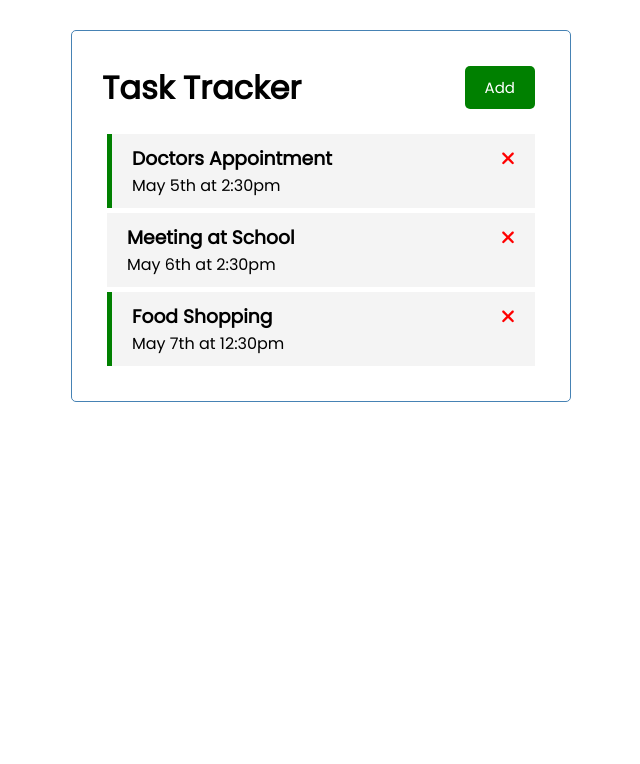
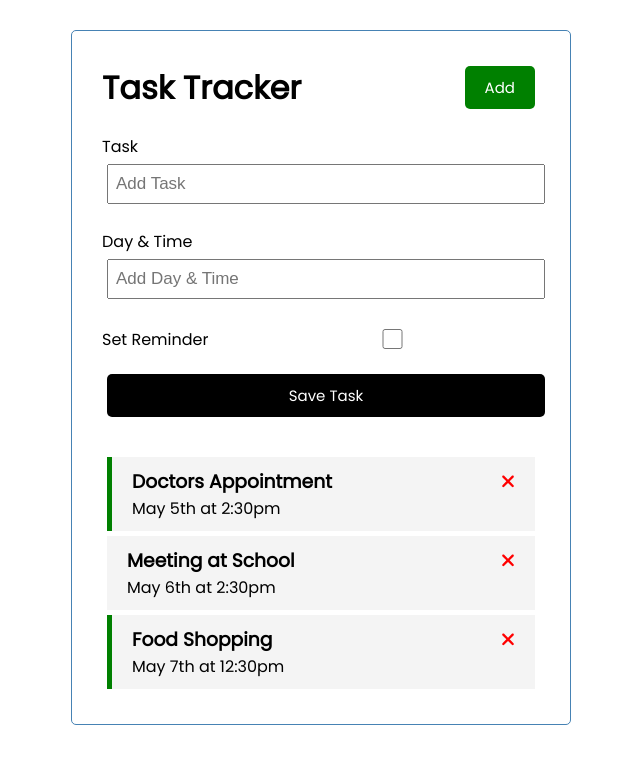
Before and after one commit to MK-CIAN/taskApp, an Angular app: page / in a window 1280 px wide. Shown: the top 764 px of the page, without its empty margins (319-959 px from the left). Built offline with nearby package versions, Linux system fonts and the light colour scheme; data requests are answered from the project's data file.

Commit message:
Add Task Complete

```diff
--- /dev/null
+++ b/src/app/components/add-task/add-task.component.css
@@ -0,0 +1,3 @@
+.add-form {
+    margin-bottom: 40px;
+}
--- /dev/null
+++ b/src/app/components/add-task/add-task.component.html
@@ -0,0 +1,18 @@
+<form class="add-form" (ngSubmit)="onSubmit()">
+    <div class="form-control">
+        <label for="text">Task</label>
+        <input type="text" name="text" [(ngModel)]="text"
+        id="text" placeholder="Add Task"/>
+    </div>
+    <div class="form-control">
+        <label for="day">Day & Time</label>
+        <input type="text" name="day" [(ngModel)]="day"
+        id="day" placeholder="Add Day & Time"/>
+    </div>
+    <div class="form-control form-control-check">
+        <label for="reminder">Set Reminder</label>
+        <input type="checkbox" name="reminder" [(ngModel)]="reminder"
+        id="reminder" />
+    </div>
+    <input type="submit" value="Save Task" class="btn btn-block" />
+</form>
--- /dev/null
+++ b/src/app/components/add-task/add-task.component.ts
@@ -0,0 +1,38 @@
+import { Component, OnInit, Output, EventEmitter } from '@angular/core';
+import { Task } from '../../Task';
+
+@Component({
+  selector: 'app-add-task',
+  templateUrl: './add-task.component.html',
+  styleUrl: './add-task.component.css'
+})
+export class AddTaskComponent implements OnInit{
+  @Output() onAddTask: EventEmitter<Task> = new EventEmitter();
+  text: string = '';
+  day: string = '';
+  reminder: boolean = false;
+
+  constructor() {}
+
+  ngOnInit(): void {}
+
+  onSubmit() {
+    if(!this.text) {
+      alert('Please add a task!');
+      return;
+    }
+
+    const newTask = {
+      text: this.text,
+      day: this.day,
+      reminder: this.reminder
+    };
+
+    // need to emit this up to the parent component
+    this.onAddTask.emit(newTask);
+
+    this.text = '';
+    this.day = '';
+    this.reminder = false;
+  }
+}
--- a/src/app/components/tasks/tasks.component.html
+++ b/src/app/components/tasks/tasks.component.html
@@ -1,3 +1,4 @@
+<app-add-task (onAddTask)="addTask($event)"></app-add-task>
 <app-task-item *ngFor="let task of tasks"
 [task]="task"
 (onDeleteTask)="deleteTask(task)"
--- a/src/app/components/tasks/tasks.component.ts
+++ b/src/app/components/tasks/tasks.component.ts
@@ -25,4 +25,9 @@
     task.reminder = !task.reminder;
     this.taskService.updateTaskReminder(task).subscribe();
   }
+
+  addTask(task: Task) {
+    this.taskService.addTask(task).subscribe((task) => (this.tasks.push(task)));
+    console.log(task);
+  }
 }
--- a/src/app/services/task.service.ts
+++ b/src/app/services/task.service.ts
@@ -31,4 +31,8 @@
     const url = `${this.apiUrl}/${task.id}`;
     return this.http.put<Task>(url, task, httpOptions);
   }
+
+  addTask(task: Task): Observable<Task> {
+    return this.http.post<Task>(this.apiUrl, task, httpOptions);
+  }
 }
```
Also changed, not shown: src/app/app.module.ts (+6 -2 lines), 1 other file (tests, documents, lock files or other folders).
